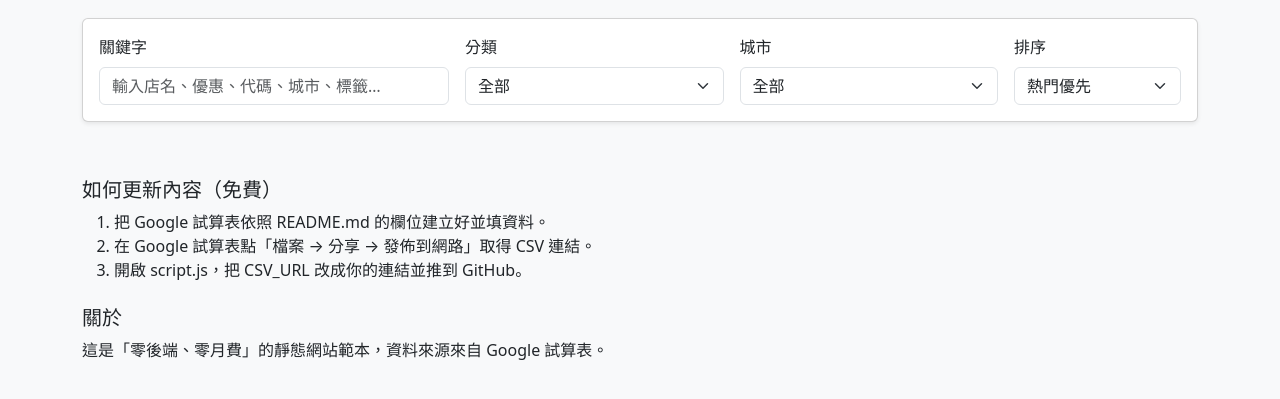
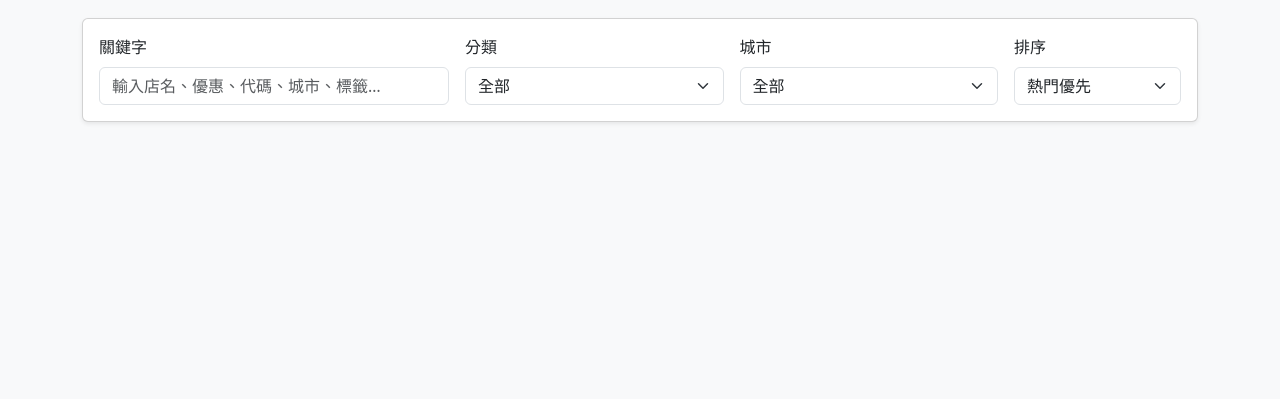
Before and after one commit to qqq323412qqq-arch/coupon-site, a plain HTML site: page index.html in a window 1280 px wide. Shown: the part 63-462 px from the top of the page. Drawn offline with nearby package versions, Linux system fonts and the light colour scheme; no server answers.

Commit message:
Update index.html

```diff
--- a/index.html
+++ b/index.html
@@ -51,18 +51,7 @@
       <div id="stats" class="mb-2 small text-muted"></div>
       <div id="list" class="row g-3"></div>
 
-      <section id="howto" class="mt-5">
-        <h2 class="h5">如何更新內容（免費）</h2>
-        <ol>
-          <li>把 Google 試算表依照 README.md 的欄位建立好並填資料。</li>
-          <li>在 Google 試算表點「檔案 → 分享 → 發佈到網路」取得 CSV 連結。</li>
-          <li>開啟 script.js，把 CSV_URL 改成你的連結並推到 GitHub。</li>
-        </ol>
-      </section>
-      <section id="about" class="mt-4">
-        <h2 class="h5">關於</h2>
-        <p>這是「零後端、零月費」的靜態網站範本，資料來源來自 Google 試算表。</p>
-      </section>
+
     </main>
 
     <script src="https://cdn.jsdelivr.net/npm/papaparse@5.4.1/papaparse.min.js"></script>
```
